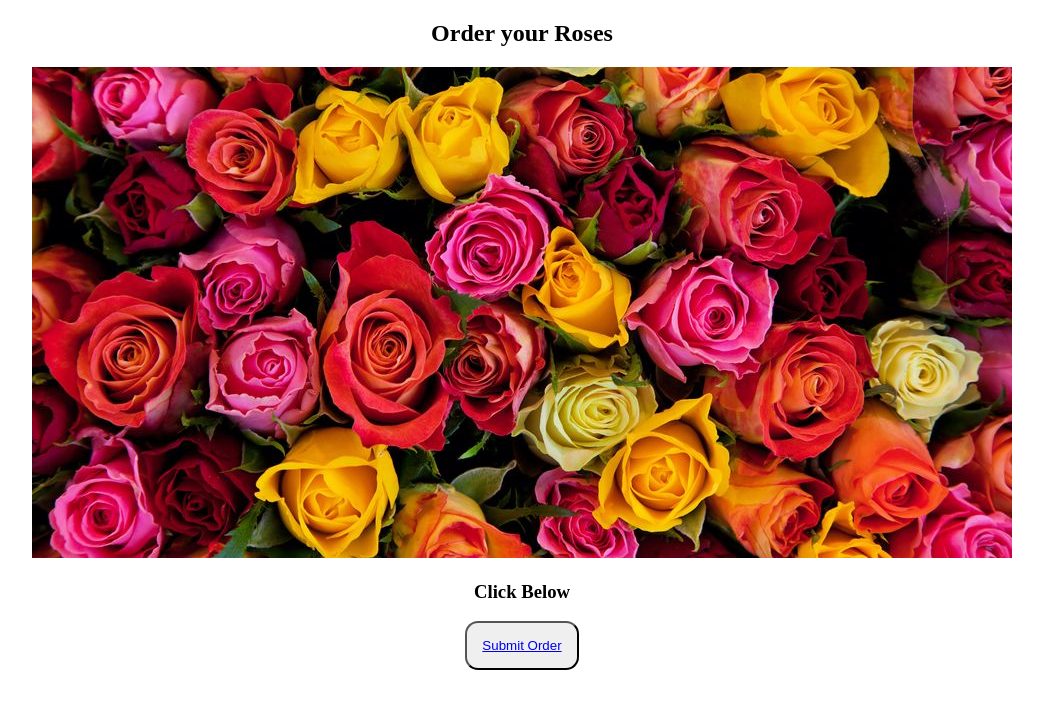
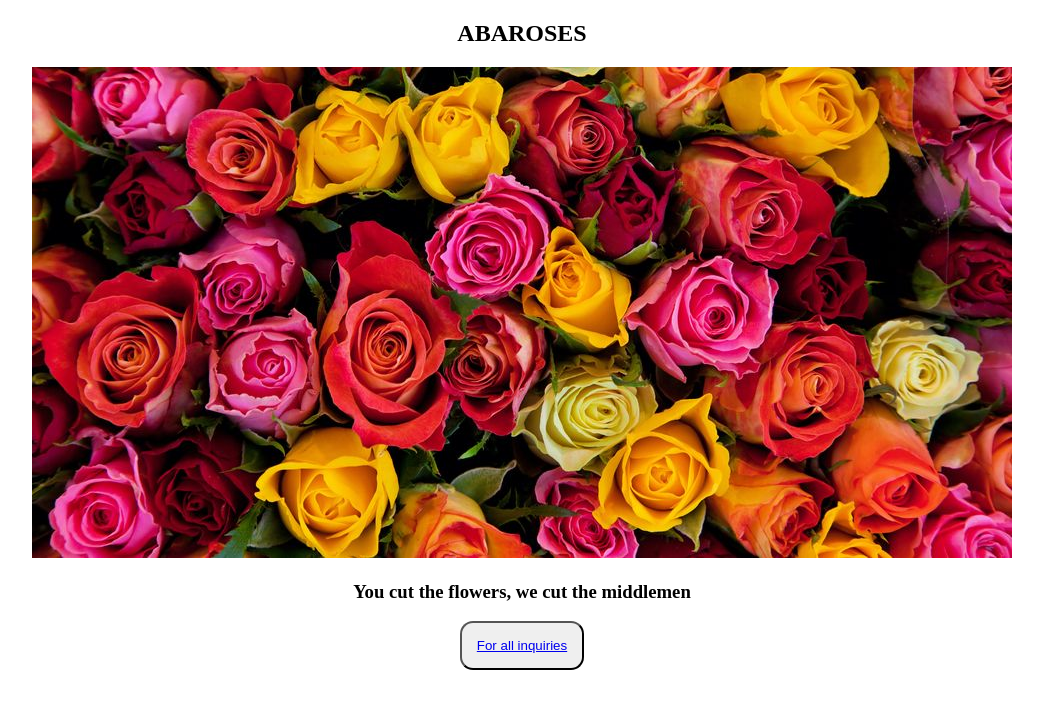
Before and after one commit to asaganda/abaroses, a plain HTML site: page index.html in a window 1280 px wide. Shown: the whole page, without its empty margins (118-1161 px from the left). Drawn offline with Linux system fonts and the light colour scheme.

Commit message:
copy edits

```diff
--- a/index.html
+++ b/index.html
@@ -18,11 +18,11 @@
 </style>
 <body>
   <div class="center">
-    <h2>Order your Roses</h2>
+    <h2>ABAROSES</h2>
     <img src="roses.jpg" alt="roses">
-    <h3>Click Below</h3>
+    <h3>You cut the flowers, we cut the middlemen</h3>
     <button class="btn">
-      <a href="mailto:abaroses@example.com">Submit Order</a>
+      <a href="mailto:abaroses@example.com">For all inquiries</a>
     </button>
   </div>
 </body>
```
